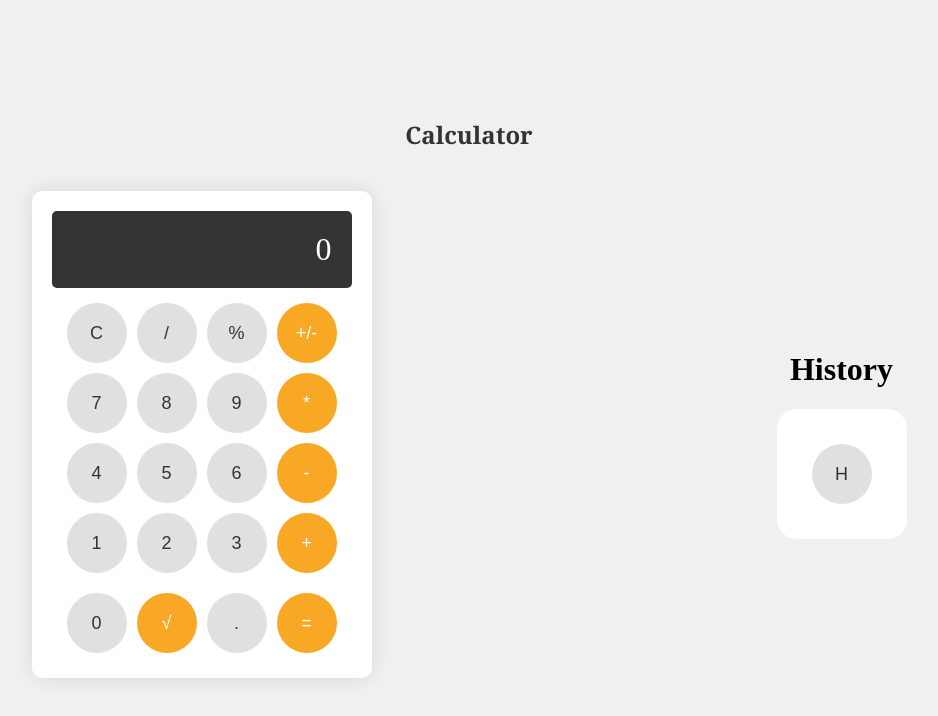
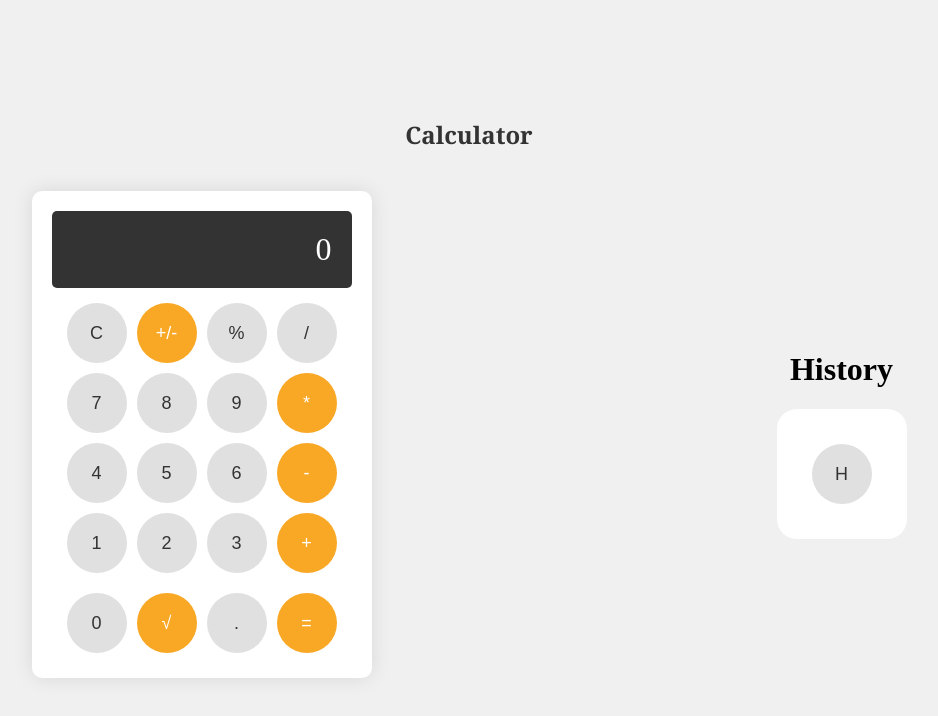
Before and after one commit to fatima-eyvazova/calculator, a React (Vite) app: page / in a window 1280 px wide. Shown: the top 716 px of the page, without its empty margins (171-1109 px from the left). Built offline with nearby package versions, Linux system fonts and the light colour scheme.

Commit message:
fix style ui

```diff
--- a/src/pages/Calculator/Calculator.jsx
+++ b/src/pages/Calculator/Calculator.jsx
@@ -237,12 +237,13 @@ const Calculator = () => {
                 <Button className="operator-clear" onClick={resetSettings}>
                   C
                 </Button>
+                <Button onClick={minusPlus} className="operator">
+                  +/-
+                </Button>
+
+                <Button onClick={percentCalculate}>%</Button>
                 <Button onClick={operatorType} className="button">
                   /
-                </Button>
-                <Button onClick={percentCalculate}>%</Button>
-                <Button onClick={minusPlus} className="operator">
-                  +/-
                 </Button>
               </div>
               <div className="number-row">
@@ -276,6 +277,7 @@ const Calculator = () => {
                 <Button onClick={calculateSquare} className="operator">
                   √
                 </Button>
+
                 <Button onClick={inputNumber}>.</Button>
                 <Button className="operator" onClick={calculation}>
                   =
```
